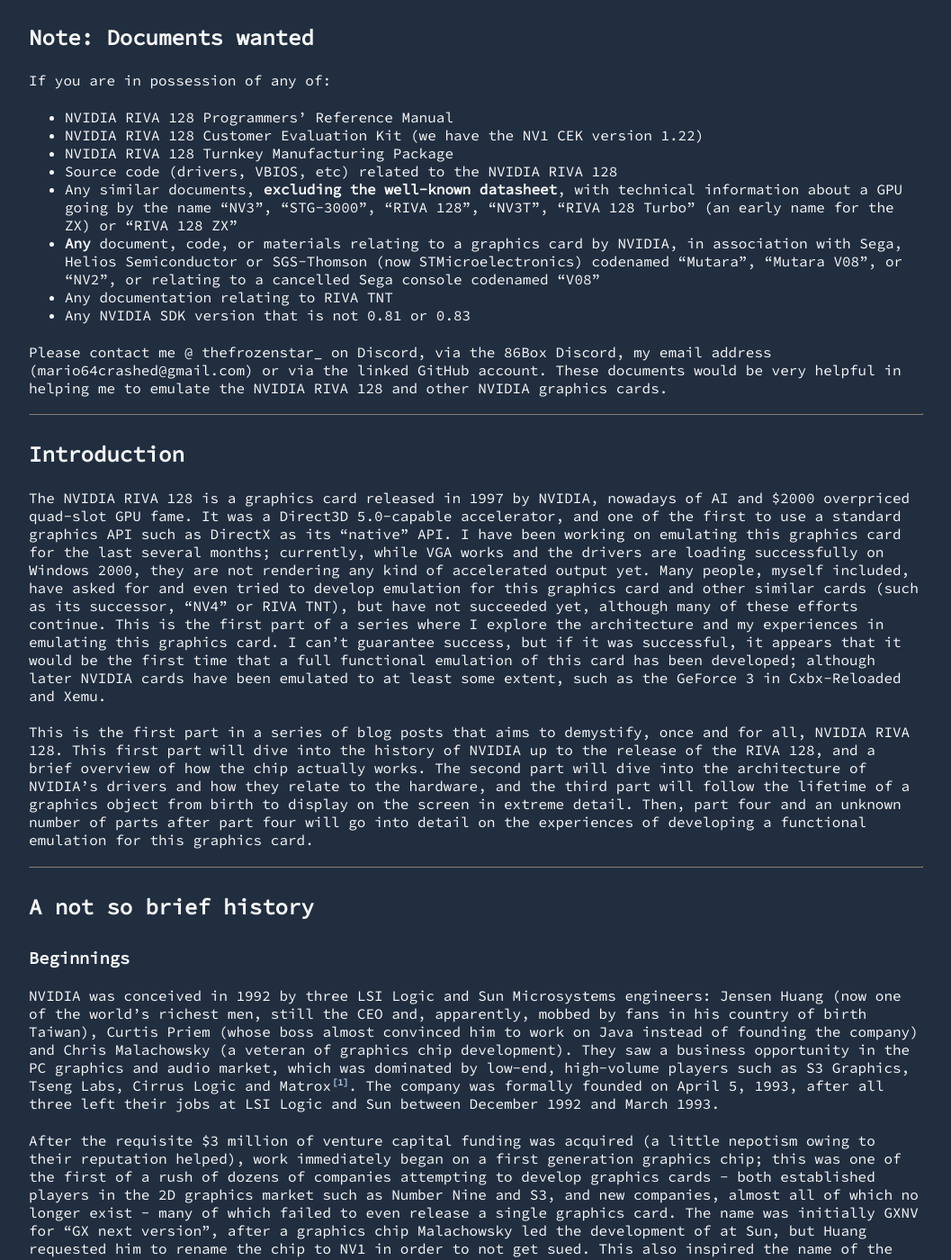
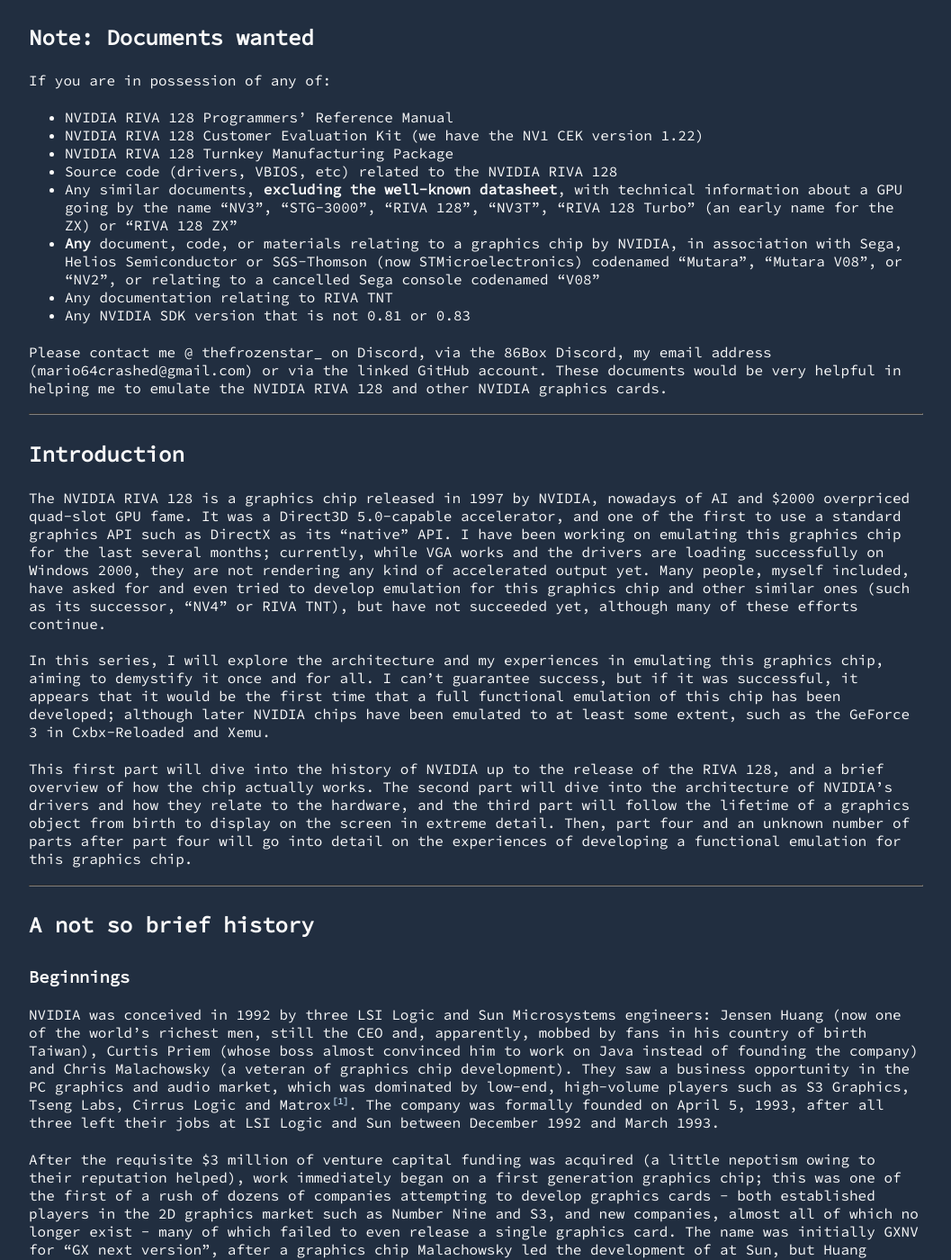
Before and after one commit to 86Box/86box.github.io, a Jekyll site: the page built from _posts/2025-02-25-riva128-part-1.md, in a window 1280 px wide and 1400 px high, scrolled down 703 px. Shown: the whole window at 90% size, without its empty margins (112-1169 px from the left). Built offline with Jekyll 4.4.1, drawn with Linux system fonts in a browser that asks for light colours.

Commit message:
Fix the riva128 series introduction that somehow flew under the radar

```diff
--- a/_posts/2025-02-25-riva128-part-1.md
+++ b/_posts/2025-02-25-riva128-part-1.md
@@ -20,7 +20,7 @@
 * NVIDIA RIVA 128 Turnkey Manufacturing Package
 * Source code (drivers, VBIOS, etc) related to the NVIDIA RIVA 128
 * Any similar documents, **excluding the well-known datasheet**, with technical information about a GPU going by the name "NV3", "STG-3000", "RIVA 128", "NV3T", "RIVA 128 Turbo" (an early name for the ZX) or "RIVA 128 ZX"
-* **Any** document, code, or materials relating to a graphics card by NVIDIA, in association with Sega, Helios Semiconductor or SGS-Thomson (now STMicroelectronics) codenamed "Mutara", "Mutara V08", or "NV2", or relating to a cancelled Sega console codenamed "V08"
+* **Any** document, code, or materials relating to a graphics chip by NVIDIA, in association with Sega, Helios Semiconductor or SGS-Thomson (now STMicroelectronics) codenamed "Mutara", "Mutara V08", or "NV2", or relating to a cancelled Sega console codenamed "V08"
 * Any documentation relating to RIVA TNT
 * Any NVIDIA SDK version that is not 0.81 or 0.83
 
@@ -30,9 +30,11 @@
 
 ## Introduction
 
-The NVIDIA RIVA 128 is a graphics card released in 1997 by NVIDIA, nowadays of AI and $2000 overpriced quad-slot GPU fame. It was a Direct3D 5.0-capable accelerator, and one of the first to use a standard graphics API such as DirectX as its "native" API. I have been working on emulating this graphics card for the last several months; currently, while VGA works and the drivers are loading successfully on Windows 2000, they are not rendering any kind of accelerated output yet. Many people, myself included, have asked for and even tried to develop emulation for this graphics card and other similar cards (such as its successor, "NV4" or RIVA TNT), but have not succeeded yet, although many of these efforts continue. This is the first part of a series where I explore the architecture and my experiences in emulating this graphics card. I can't guarantee success, but if it was successful, it appears that it would be the first time that a full functional emulation of this card has been developed; although later NVIDIA cards have been emulated to at least some extent, such as the GeForce 3 in Cxbx-Reloaded and Xemu.
+The NVIDIA RIVA 128 is a graphics chip released in 1997 by NVIDIA, nowadays of AI and $2000 overpriced quad-slot GPU fame. It was a Direct3D 5.0-capable accelerator, and one of the first to use a standard graphics API such as DirectX as its "native" API. I have been working on emulating this graphics chip for the last several months; currently, while VGA works and the drivers are loading successfully on Windows 2000, they are not rendering any kind of accelerated output yet. Many people, myself included, have asked for and even tried to develop emulation for this graphics chip and other similar ones (such as its successor, "NV4" or RIVA TNT), but have not succeeded yet, although many of these efforts continue.
 
-This is the first part in a series of blog posts that aims to demystify, once and for all, NVIDIA RIVA 128. This first part will dive into the history of NVIDIA up to the release of the RIVA 128, and a brief overview of how the chip actually works. The second part will dive into the architecture of NVIDIA's drivers and how they relate to the hardware, and the third part will follow the lifetime of a graphics object from birth to display on the screen in extreme detail. Then, part four and an unknown number of parts after part four will go into detail on the experiences of developing a functional emulation for this graphics card.
+In this series, I will explore the architecture and my experiences in emulating this graphics chip, aiming to demystify it once and for all. I can't guarantee success, but if it was successful, it appears that it would be the first time that a full functional emulation of this chip has been developed; although later NVIDIA chips have been emulated to at least some extent, such as the GeForce 3 in Cxbx-Reloaded and Xemu.
+
+This first part will dive into the history of NVIDIA up to the release of the RIVA 128, and a brief overview of how the chip actually works. The second part will dive into the architecture of NVIDIA's drivers and how they relate to the hardware, and the third part will follow the lifetime of a graphics object from birth to display on the screen in extreme detail. Then, part four and an unknown number of parts after part four will go into detail on the experiences of developing a functional emulation for this graphics chip.
 
 ---
 
```
